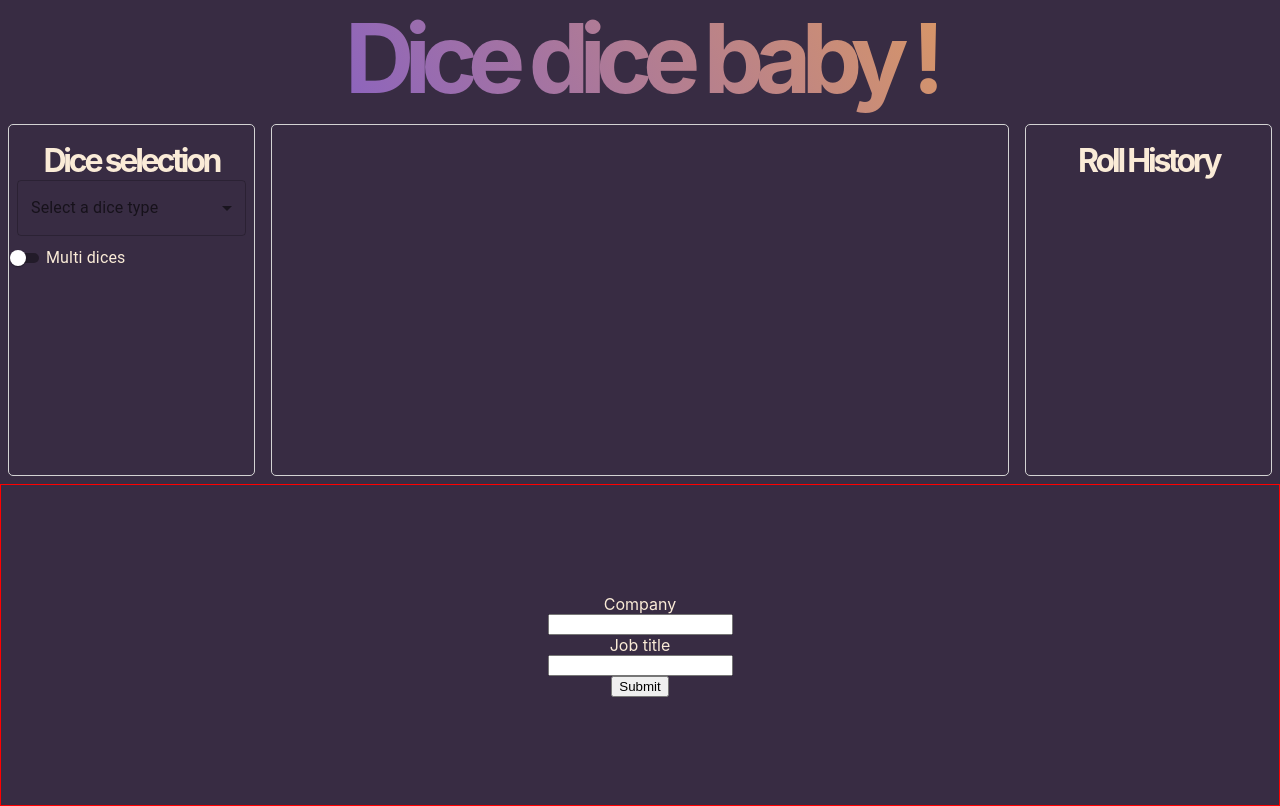
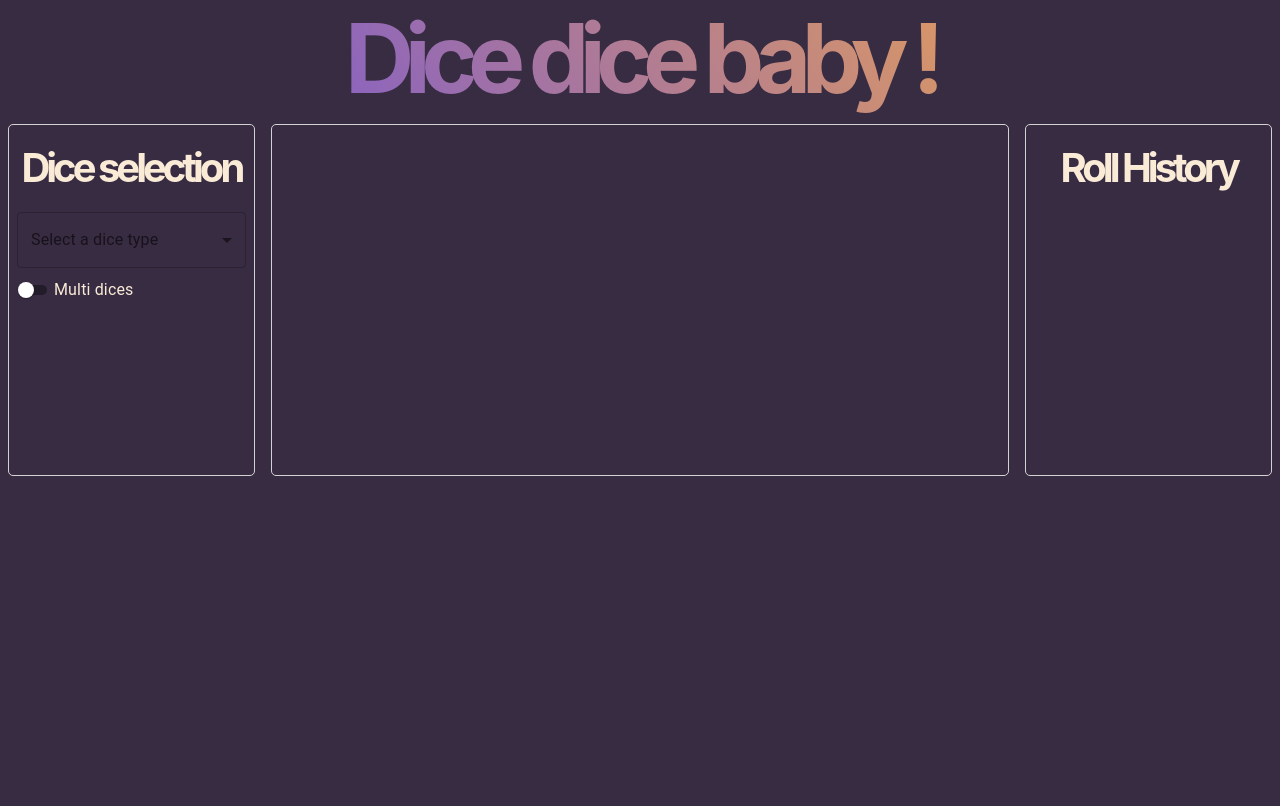
Before and after one commit to alexdev006/dice-jdr-main, a React (Create React App) app: page / in a window 1280 px wide. Built offline with nearby package versions, Linux system fonts and the light colour scheme.

Commit message:
feat: add roll all button

```diff
--- a/src/App.js
+++ b/src/App.js
@@ -1,12 +1,10 @@
-import './App.css';
-import Rolls from './components/rolls/Rolls';
-import Test22 from './components/Test22';
+import "./App.css";
+import Rolls from "./components/rolls/Rolls";
 
 function App() {
   return (
     <div className="App">
       <Rolls />
-      <Test22 />
     </div>
   );
 }
--- a/src/components/Test22.jsx
+++ /dev/null
@@ -1,56 +0,0 @@
-import React, { useState } from 'react';
-
-const Test22 = () => {
-  const initialValues = {
-    company: '',
-    position: '',
-    link: '',
-    date: '',
-    note: '',
-  };
-
-  const [values, setValues] = useState(initialValues);
-
-  const handleInputChange = (e) => {
-    const { name, value } = e.target;
-    setValues({
-      ...values,
-      [name]: value,
-    });
-    console.log('name>>>>>>', name);
-    console.log('value>>>>', value);
-  };
-
-  return (
-    <span>
-      <form
-        style={{
-          display: 'flex',
-          flexDirection: 'column',
-          alignItems: 'center',
-          justifyContent: 'center',
-          border: 'solid 1px red',
-          height: '20em',
-        }}
-      >
-        <label htmlFor="company">Company</label>
-        <input
-          value={values.company}
-          onChange={handleInputChange}
-          name="company"
-          label="Company"
-        />
-        <label htmlFor="position">Job title</label>
-        <input
-          value={values.position}
-          onChange={handleInputChange}
-          name="position"
-          label="Job Title"
-        />
-        <button type="submit"> Submit </button>
-      </form>
-    </span>
-  );
-};
-
-export default Test22;
--- a/src/components/diceCard/DiceCard.jsx
+++ b/src/components/diceCard/DiceCard.jsx
@@ -1,20 +1,20 @@
-import React, { useState } from 'react';
+import React, { useState } from "react";
 
-import { Button, Badge, Fade } from '@mui/material';
+import { Button, Badge, Fade } from "@mui/material";
 
-import { GiRollingDices } from 'react-icons/gi';
+import { GiRollingDices } from "react-icons/gi";
 
-import './DiceCard.css';
+import "./DiceCard.css";
 
 export default function DiceCard({ diceType }) {
-  const [diceResult, setDiceResult] = useState('-');
+  const [diceResult, setDiceResult] = useState("-");
 
   const getRandomRoll = (diceType) => {
     setDiceResult(Math.floor(Math.random() * diceType) + 1);
   };
 
   return (
-    <Fade in={true} timeout={{ enter: 800, exit: 400 }}>
+    <Fade in={true} timeout={{ enter: 1500, exit: 400 }}>
       <span className="card-container">
         <span className="card-content">
           <Badge badgeContent={diceType} color="primary" max={100}>
@@ -25,7 +25,7 @@ export default function DiceCard({ diceType }) {
         <span className="card-action">
           <Button
             size="small"
-            variant="outlined"
+            variant="contained"
             color="primary"
             onClick={() => getRandomRoll(diceType)}
           >
--- a/src/components/diceSelection/DiceSelection.css
+++ b/src/components/diceSelection/DiceSelection.css
@@ -1,9 +1,10 @@
 .diceSelection-container-title {
   text-align: center;
-  font-size: 2em;
+  font-size: 2.5em;
   font-weight: bold;
   letter-spacing: -0.1em;
   margin-top: 0.25em;
+  margin-bottom: 0.5em;
 }
 
 .select-dice-type {
@@ -16,6 +17,7 @@
 
 .multi-switch {
   margin-top: 10px;
+  margin-left: 0.5em;
 }
 
 .dice-number {
--- a/src/components/diceSelection/DiceSelection.jsx
+++ b/src/components/diceSelection/DiceSelection.jsx
@@ -7,7 +7,6 @@ import {
   TextField,
   Switch,
   FormControlLabel,
-  Fade,
 } from "@mui/material";
 
 import "./DiceSelection.css";
@@ -23,9 +22,7 @@ const DiceSelection = ({
 }) => {
   return (
     <div className="diceSelection-container">
-      <Fade in timeout={{ enter: 1100, exit: 200 }}>
       <p className="diceSelection-container-title">Dice selection</p>
-      </Fade>
       <FormControl className="formControl">
         <InputLabel id="dice-select-label">Select a dice type</InputLabel>
         <div>
@@ -60,7 +57,6 @@ const DiceSelection = ({
         </div>
         <div className="dice-number">
           {isMultidice && (
-            <Fade in={true} timeout={{ enter: 500, exit: 400 }}>
             <TextField
               fullWidth
               variant="outlined"
@@ -71,7 +67,6 @@ const DiceSelection = ({
               value={diceNumber}
               InputProps={{ inputProps: { min: 1, max: 20 } }}
             />
-            </Fade>
           )}
         </div>
       </FormControl>
--- a/src/components/rollHistory/RollHistory.css
+++ b/src/components/rollHistory/RollHistory.css
@@ -1,7 +1,8 @@
 .rollHistory-container-title {
   text-align: center;
-  font-size: 2em;
+  font-size: 2.5em;
   font-weight: bold;
   letter-spacing: -0.1em;
   margin-top: 0.25em;
+  margin-bottom: 0.5em;
 }
--- a/src/components/rollHistory/RollHistory.jsx
+++ b/src/components/rollHistory/RollHistory.jsx
@@ -1,14 +1,11 @@
 import React from "react";
-import { Fade } from "@mui/material";
 
 import "./RollHistory.css";
 
 const RollHistory = () => {
   return (
     <div className="rollHistory-container">
-      <Fade in timeout={{ enter: 1100, exit: 200 }}>
-        <p className="rollHistory-container-title">Roll History</p>
-      </Fade>
+      <p className="rollHistory-container-title">Roll History</p>
     </div>
   );
 };
--- a/src/components/rolls/Rolls.css
+++ b/src/components/rolls/Rolls.css
@@ -41,6 +41,18 @@
   align-items: center;
   justify-content: center;
   flex-wrap: wrap;
+  flex-direction: column;
+}
+
+.center-box-cards {
+  display: flex;
+  flex-wrap: wrap;
+  justify-content: center;
+}
+
+.center-box-fatButton {
+  width: 20em;
+  margin-top: 2em;
 }
 
 .right-box {
--- a/src/components/rolls/Rolls.jsx
+++ b/src/components/rolls/Rolls.jsx
@@ -1,36 +1,21 @@
-import React, { useState } from 'react';
-import DiceCard from '../diceCard/DiceCard';
-import RollHistory from '../rollHistory/RollHistory';
-import DiceSelection from '../diceSelection/DiceSelection';
-import { Fade } from '@mui/material';
+import React, { useState } from "react";
+import DiceCard from "../diceCard/DiceCard";
+import RollHistory from "../rollHistory/RollHistory";
+import DiceSelection from "../diceSelection/DiceSelection";
+import { Button, Fade } from "@mui/material";
 
-import './Rolls.css';
+import "./Rolls.css";
 
 const Dice = () => {
   const diceTypeArray = [4, 6, 8, 10, 12, 20, 100];
   const diceNumberArray = [];
-  const [diceType, setDiceType] = useState('');
-  const [diceNumber, setDiceNumber] = useState('1');
+  const [diceType, setDiceType] = useState("");
+  const [diceNumber, setDiceNumber] = useState("1");
   const [isMultidice, setIsMultidice] = useState(false);
 
-  // const [dice, setDice] = useState({
-  //   diceFace: '',
-  //   diceRollresult: '',
-  // });
-
-  // const handleDiceRoll = (event) => {
-  //   //const { name, value } = e.target;
-
-  //   const value = event.target.value;
-  //   setDice({ ...dice });
-  // };
-
   const handleChangeDiceType = (event) => {
-    // const value = event.taget.value
-    // setDiceType({...diceType,
-    // []});
     setDiceType(event.target.value);
-    //setDiceResult('-');
+    //setDiceResult("-");
   };
 
   const handleChangeDiceNumber = (e) => {
@@ -47,11 +32,12 @@ const Dice = () => {
   return (
     <>
       <span className="roll-title">
-        <Fade in={true} timeout={{ enter: 900, exit: 400 }}>
+        <Fade in={true} timeout={{ enter: 2900, exit: 400 }}>
           <p>Dice dice baby !</p>
         </Fade>
       </span>
       <div className="main-container">
+        <Fade in timeout={{ enter: 2000, exit: 400 }}>
           <div className="left-box">
             <DiceSelection
               diceType={diceType}
@@ -63,15 +49,29 @@ const Dice = () => {
               diceNumber={diceNumber}
             />
           </div>
+        </Fade>
+        <Fade in timeout={{ enter: 2000, exit: 400 }}>
           <div className="center-box">
+            <div className="center-box-cards">
               {diceType &&
                 Array.from({ length: diceNumber }).map((_, idx) => (
                   <DiceCard key={idx} name={idx} diceType={diceType} />
                 ))}
             </div>
+            <div className="center-box-fatButton">
+              {diceNumber > 1 && (
+                <Button size="large" variant="contained" fullWidth>
+                  Roll all dices
+                </Button>
+              )}
+            </div>
+          </div>
+        </Fade>
+        <Fade in timeout={{ enter: 2000, exit: 400 }}>
           <div className="right-box">
             <RollHistory />
           </div>
+        </Fade>
       </div>
     </>
   );
```
Lines whose indentation alone changed are shown as unchanged.
